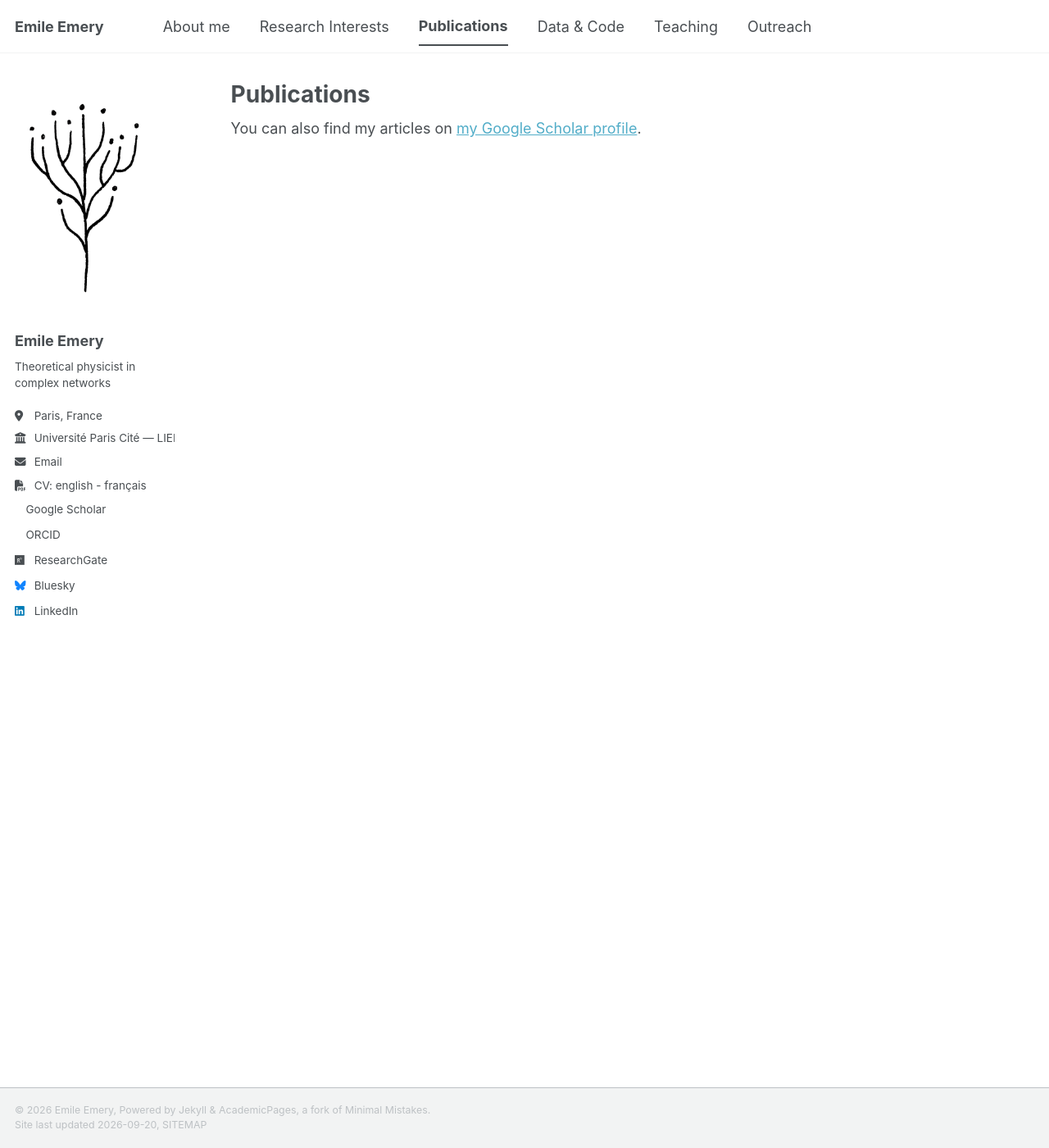
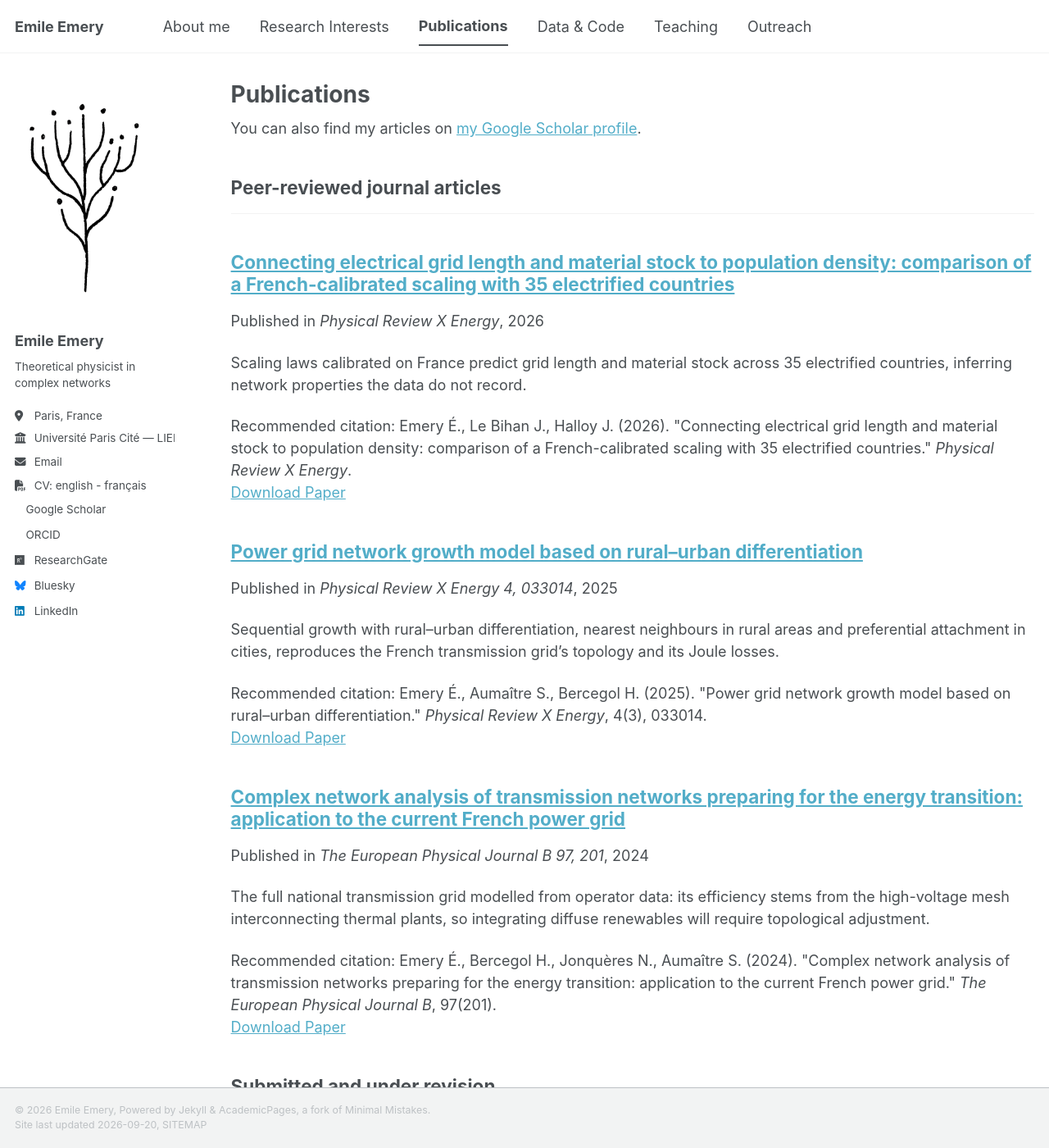
Before and after one commit to emileemery/emileemery.github.io, a Jekyll site: the page built from _pages/publications.html, in a window 1280 px wide and 1400 px high. Shown: the whole window at 82% size. Built offline with Jekyll 4.4.1, drawn with Linux system fonts in a browser that asks for light colours; a style sheet for code colours, icons or effects is not loaded; some of the changed text lies outside the part shown.

Commit message:
Add the publications listed in the CV
Co-Authored-By: Claude Opus 5 <noreply@anthropic.com>

```diff
--- a/_config.yml
+++ b/_config.yml
@@ -92,6 +92,8 @@ publication_category:
     title: 'Submitted and under revision'
   preprints:
     title: 'Preprints'
+  inpreparation:
+    title: 'Manuscripts in preparation'
 
 # Site Settings
 teaser                   :  # filename of teaser fallback teaser image placed in /images/ for social media previews
--- /dev/null
+++ b/_publications/2024-complex-network-analysis-french-grid.md
@@ -0,0 +1,12 @@
+---
+title: "Complex network analysis of transmission networks preparing for the energy transition: application to the current French power grid"
+collection: publications
+category: manuscripts
+permalink: /publication/2024-complex-network-analysis-french-grid
+excerpt: 'The full national transmission grid modelled from operator data: its efficiency stems from the high-voltage mesh interconnecting thermal plants, so integrating diffuse renewables will require topological adjustment.'
+date: 2024-11-01
+venue: 'The European Physical Journal B 97, 201'
+paperurl: 'https://doi.org/10.1140/epjb/s10051-024-00837-7'
+codeurl: ''   # Zenodo (or other repository) URL for the code and data
+citation: 'Emery É., Bercegol H., Jonquères N., Aumaître S. (2024). &quot;Complex network analysis of transmission networks preparing for the energy transition: application to the current French power grid.&quot; <i>The European Physical Journal B</i>, 97(201).'
+---
--- /dev/null
+++ b/_publications/2025-power-grid-growth-model.md
@@ -0,0 +1,12 @@
+---
+title: "Power grid network growth model based on rural–urban differentiation"
+collection: publications
+category: manuscripts
+permalink: /publication/2025-power-grid-growth-model
+excerpt: 'Sequential growth with rural–urban differentiation, nearest neighbours in rural areas and preferential attachment in cities, reproduces the French transmission grid''s topology and its Joule losses.'
+date: 2025-08-01
+venue: 'Physical Review X Energy 4, 033014'
+paperurl: 'https://doi.org/10.1103/kysp-hgxt'
+codeurl: ''   # Zenodo (or other repository) URL for the code and data
+citation: 'Emery É., Aumaître S., Bercegol H. (2025). &quot;Power grid network growth model based on rural–urban differentiation.&quot; <i>Physical Review X Energy</i>, 4(3), 033014.'
+---
--- /dev/null
+++ b/_publications/2025-time-varying-ecological-interactions.md
@@ -0,0 +1,12 @@
+---
+title: "Time-varying ecological interactions characterise equilibrium and stability"
+collection: publications
+category: preprints
+permalink: /publication/2025-time-varying-ecological-interactions
+excerpt: 'Environmental variation makes the network of species interactions change over time; we measure how this reshuffling widens or narrows the conditions under which species coexist.'
+date: 2025-06-27
+venue: 'arXiv:2506.22123'
+paperurl: 'https://arxiv.org/abs/2506.22123'
+codeurl: ''   # Zenodo (or other repository) URL for the code and data
+citation: 'Caligiuri A., Emery É., et al. (2025). &quot;Time-varying ecological interactions characterise equilibrium and stability.&quot; arXiv:2506.22123.'
+---
--- /dev/null
+++ b/_publications/2026-connecting-grid-length-material-stock.md
@@ -0,0 +1,12 @@
+---
+title: "Connecting electrical grid length and material stock to population density: comparison of a French-calibrated scaling with 35 electrified countries"
+collection: publications
+category: manuscripts
+permalink: /publication/2026-connecting-grid-length-material-stock
+excerpt: 'Scaling laws calibrated on France predict grid length and material stock across 35 electrified countries, inferring network properties the data do not record.'
+date: 2026-01-01
+venue: 'Physical Review X Energy'
+paperurl: 'https://doi.org/10.1103/2xgs-8821'
+codeurl: ''   # Zenodo (or other repository) URL for the code and data
+citation: 'Emery É., Le Bihan J., Halloy J. (2026). &quot;Connecting electrical grid length and material stock to population density: comparison of a French-calibrated scaling with 35 electrified countries.&quot; <i>Physical Review X Energy</i>.'
+---
--- /dev/null
+++ b/_publications/2026-energy-optimal-placement-storage.md
@@ -0,0 +1,12 @@
+---
+title: "Energy-optimal placement of storage systems in transmission grids"
+collection: publications
+category: submitted
+permalink: /publication/2026-energy-optimal-placement-storage
+excerpt: 'Optimising a dynamical process over a fixed topology: storage sited so that the energy it returns exceeds the energy invested in it.'
+date: 2026-01-01
+venue: 'Under revision at Journal of Energy Storage'
+paperurl: 'https://arxiv.org/abs/2603.03179'
+codeurl: ''   # Zenodo (or other repository) URL for the code and data
+citation: 'Emery É., Aumaître S., Bercegol H. (2026). &quot;Energy-optimal placement of storage systems in transmission grids.&quot; Under revision at <i>Journal of Energy Storage</i>. arXiv:2603.03179.'
+---
--- /dev/null
+++ b/_publications/2026-friend-of-friend-generative-models.md
@@ -0,0 +1,12 @@
+---
+title: "Friend-of-friend generative models for social group interactions"
+collection: publications
+category: submitted
+permalink: /publication/2026-friend-of-friend-generative-models
+excerpt: 'A generative model for higher-order social interaction data, built from a local friend-of-friend attachment rule.'
+date: 2026-01-01
+venue: 'Under revision at Physical Review E'
+paperurl: 'https://hal.science/hal-05487223'
+codeurl: ''   # Zenodo (or other repository) URL for the code and data
+citation: 'Azaiez A., Emery É. (2026). &quot;Friend-of-friend generative models for social group interactions.&quot; Under revision at <i>Physical Review E</i>. hal-05487223.'
+---
--- /dev/null
+++ b/_publications/dataset-competitive-social-networks.md
@@ -0,0 +1,11 @@
+---
+title: "A large-scale open-access dataset of competitive social networks"
+collection: publications
+category: inpreparation
+permalink: /publication/dataset-competitive-social-networks
+excerpt: 'Records of large-scale competitions turned into open network datasets: directed, weighted, temporal and higher-order.'
+date: 2026-06-01
+venue: 'Data paper in preparation'
+codeurl: ''   # Zenodo (or other repository) URL for the code and data
+citation: 'Emery É. &quot;A large-scale open-access dataset of competitive social networks.&quot; Data paper in preparation.'
+---
--- /dev/null
+++ b/_publications/network-complexity-industrial-metabolism.md
@@ -0,0 +1,10 @@
+---
+title: "Network complexity of industrial metabolism"
+collection: publications
+category: inpreparation
+permalink: /publication/network-complexity-industrial-metabolism
+date: 2026-06-01
+venue: 'In preparation'
+codeurl: ''   # Zenodo (or other repository) URL for the code and data
+citation: 'Emery É., Jonquères N. &quot;Network complexity of industrial metabolism.&quot; In preparation.'
+---
--- /dev/null
+++ b/_publications/resource-investment-worldwide-energy-grids.md
@@ -0,0 +1,11 @@
+---
+title: "Resource investment in deployment and renewal of worldwide long-term energy grids"
+collection: publications
+category: inpreparation
+permalink: /publication/resource-investment-worldwide-energy-grids
+excerpt: 'The copper and aluminium locked into worldwide grids as stock, and the renewal flows that keep them standing, followed to 2100 under several population scenarios.'
+date: 2026-06-01
+venue: 'In preparation'
+codeurl: ''   # Zenodo (or other repository) URL for the code and data
+citation: 'Emery É., Le Bihan J., Halloy J. &quot;Resource investment in deployment and renewal of worldwide long-term energy grids.&quot; In preparation.'
+---
--- /dev/null
+++ b/_publications/spatial-scaling-laws-multilevel-distribution-networks.md
@@ -0,0 +1,11 @@
+---
+title: "Spatial scaling laws for multilevel distribution networks"
+collection: publications
+category: inpreparation
+permalink: /publication/spatial-scaling-laws-multilevel-distribution-networks
+excerpt: 'Scaling exponents of typical distribution networks derived from first principles rather than fitted, and confirmed on the French electricity and gas grids.'
+date: 2026-06-01
+venue: 'In preparation'
+codeurl: ''   # Zenodo (or other repository) URL for the code and data
+citation: 'Emery É., Halloy J. &quot;Spatial scaling laws for multilevel distribution networks.&quot; In preparation.'
+---
--- /dev/null
+++ b/_publications/universal-generative-modeling-spatial-networks.md
@@ -0,0 +1,11 @@
+---
+title: "Universal generative modeling for inhomogeneous node distribution in spatial networks"
+collection: publications
+category: inpreparation
+permalink: /publication/universal-generative-modeling-spatial-networks
+excerpt: 'Replacing the uniform node distribution assumed by most spatial generative models with a self-similar one, tested on urban, road, electrical and biological networks.'
+date: 2026-06-01
+venue: 'In preparation'
+codeurl: ''   # Zenodo (or other repository) URL for the code and data
+citation: 'Emery É., Presigny C., De Domenico M. &quot;Universal generative modeling for inhomogeneous node distribution in spatial networks.&quot; In preparation.'
+---
```
